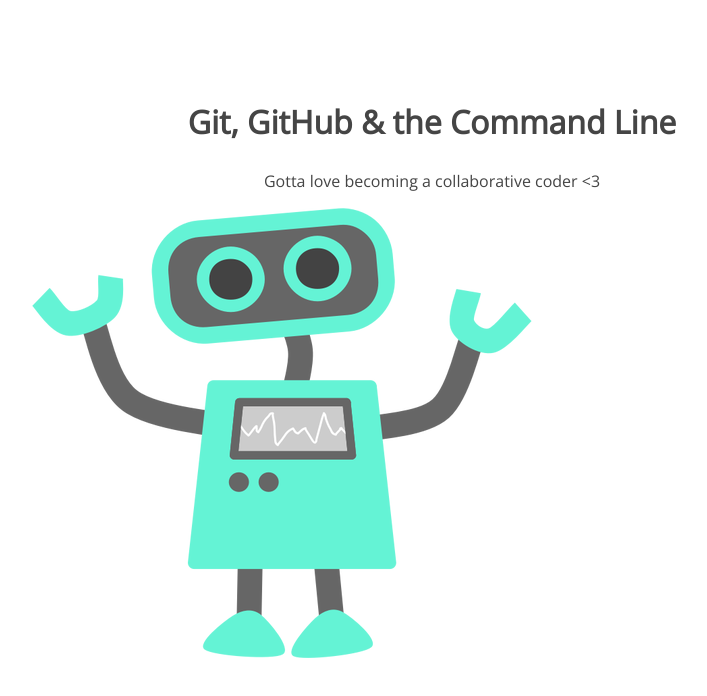
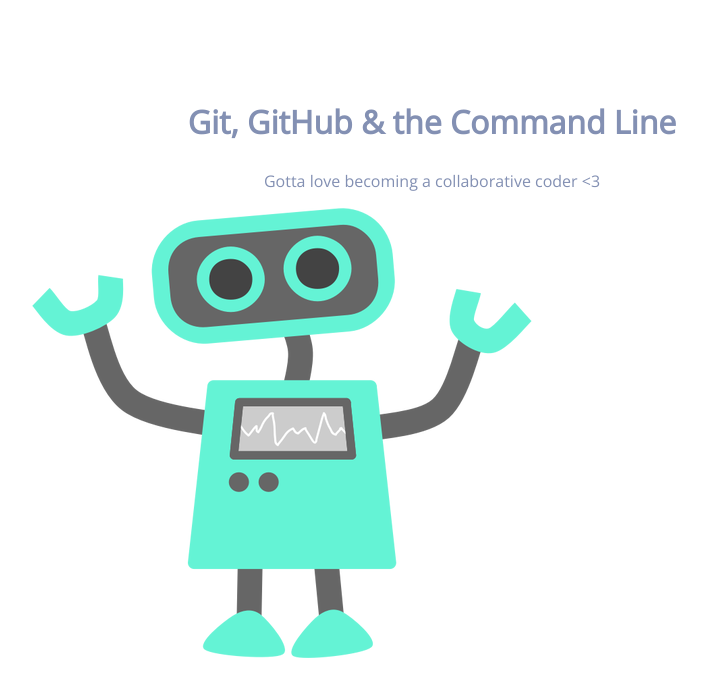
Before and after one commit to Aubrie-StLouis/105-project, a plain HTML site: page index.html in a window 1280 px wide. Shown: the whole page, without its empty margins (208-915 px from the left). Drawn offline with nearby package versions, Linux system fonts and the light colour scheme.

Commit message:
changed heading color

```diff
--- a/css/style.css
+++ b/css/style.css
@@ -2,10 +2,9 @@
 	width: 800px;
 	margin: 100px auto;
 }
-section h1,
-section p {
+section h1, section p {
 	text-align: center;
-	color: #454545;
+	color: #8390b3;
 }
 section h1 {
 	font: 32px 'Open Sans';
```
